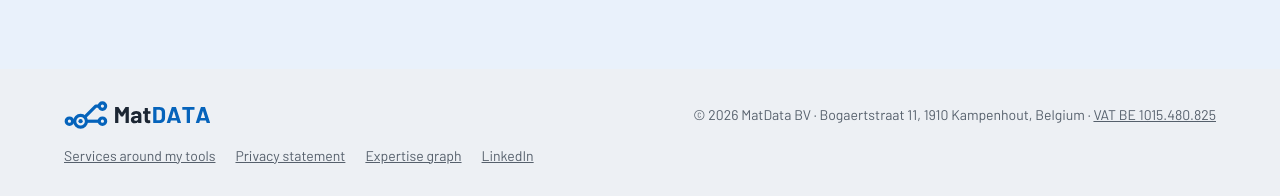
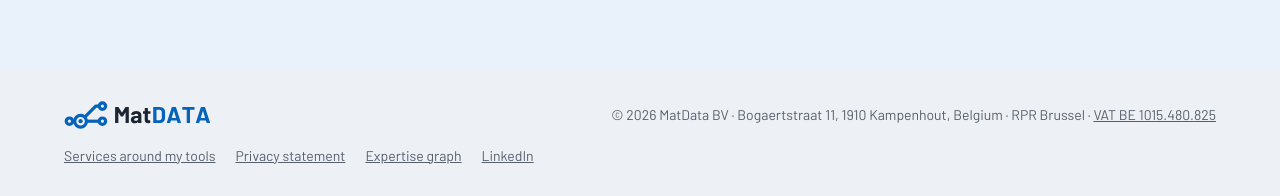
Before and after one commit to Matdata-eu/company-website, a Jekyll site: the page built from index.html, in a window 1280 px wide and 900 px high, scrolled down 7602 px. Shown: the part 701-897 px from the top of the window. Built offline with Jekyll 4.4.1, drawn with Linux system fonts in a browser that asks for light colours.

Commit message:
feat: add the RPR register line to the footer

```diff
--- a/_data/home.yml
+++ b/_data/home.yml
@@ -91,9 +91,11 @@ contact:
     - { label: Status, value: Available for new projects, dot: true }
 
 footer:
-  # Legal details Belgian law asks a business website to show (Code of Economic Law, art. III.74).
+  # Legal details Belgian law asks a business website to show (Code of Economic Law, art. III.74;
+  # Code of Companies and Associations, art. 2:20).
   company: MatData BV
   address: Bogaertstraat 11, 1910 Kampenhout, Belgium
+  register: RPR Brussel
   vat: VAT BE 1015.480.825
   vat_url: https://kbopub.economie.fgov.be/kbopub/zoeknummerform.html?lang=en&nummer=1015.480.825&actionLu=Zoek
   links:
--- a/_layouts/default.html
+++ b/_layouts/default.html
@@ -63,7 +63,7 @@
   <footer class="site-footer">
     <div class="wrap">
       <img src="{{ '/assets/img/matdata-logo.svg' | relative_url }}" alt="MatData" width="274" height="52">
-      <span>© {{ site.time | date: '%Y' }} {{ footer.company }} · {{ footer.address }} · <a href="{{ footer.vat_url }}">{{ footer.vat }}</a></span>
+      <span>© {{ site.time | date: '%Y' }} {{ footer.company }} · {{ footer.address }} · {{ footer.register }} · <a href="{{ footer.vat_url }}">{{ footer.vat }}</a></span>
       <nav aria-label="Footer">
         {% for link in footer.links %}<a href="{{ link.url | relative_url }}">{{ link.label }}</a>
         {% endfor %}
```
